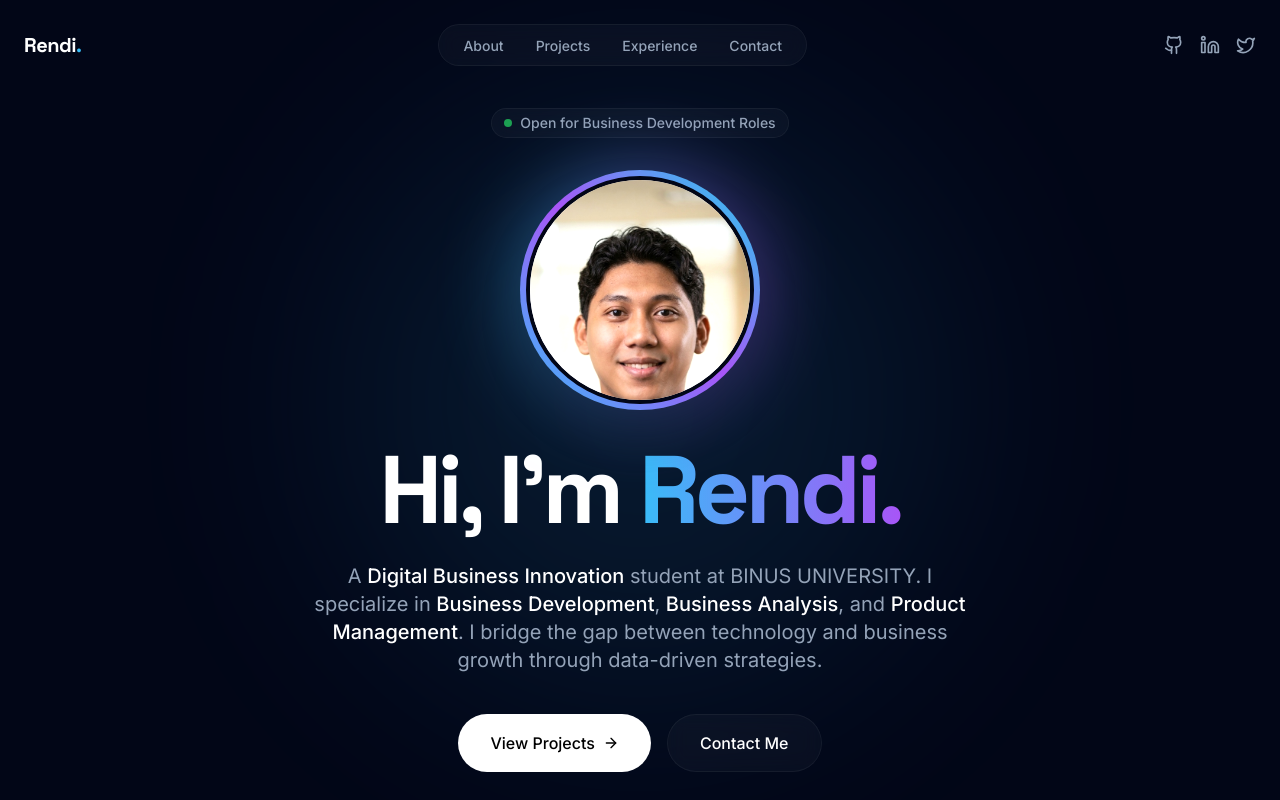
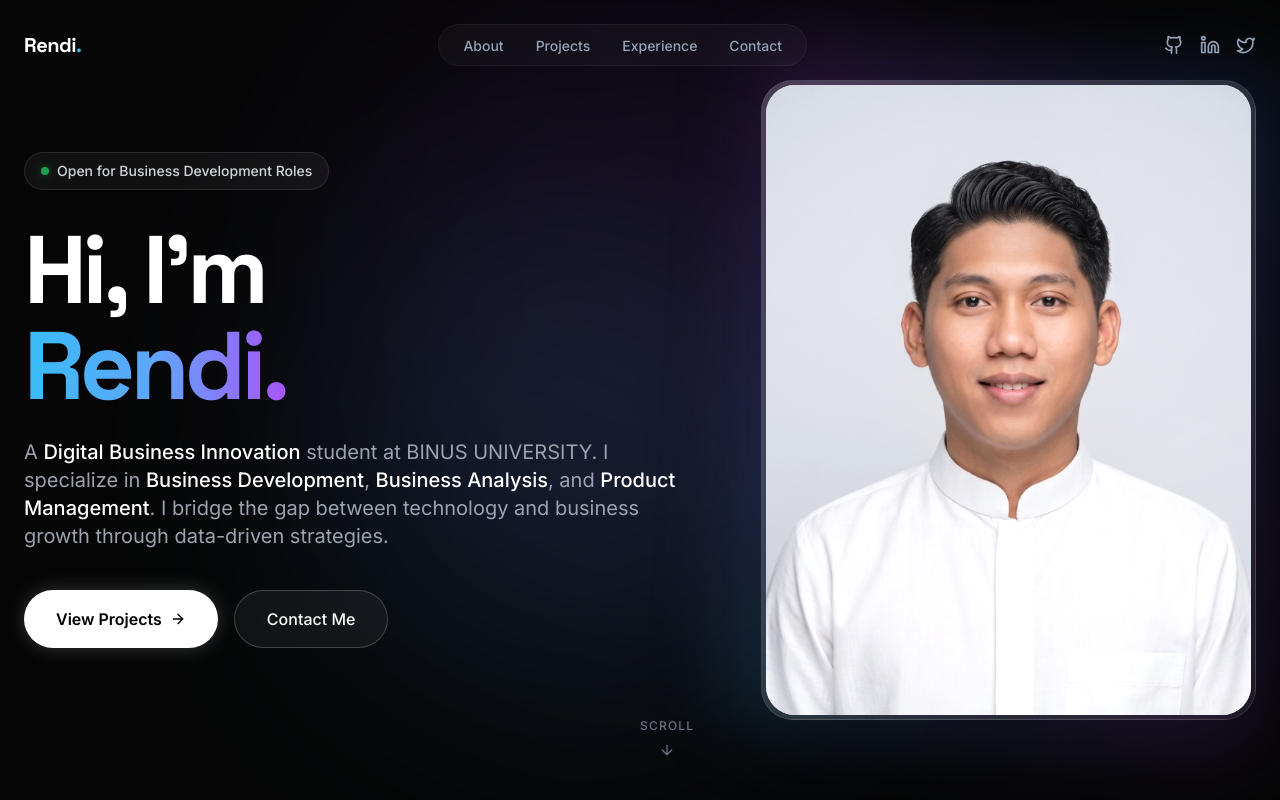
Before and after one commit to rendiody0911/porto, a Next.js app: page / in a window 1280 px wide. Shown: the top 800 px of the page. Built offline with nearby package versions, Linux system fonts and the light colour scheme.

Commit message:
Redesign Hero layout for full portrait photo

```diff
--- a/components/Hero.tsx
+++ b/components/Hero.tsx
@@ -1,61 +1,50 @@
 "use client";
 
 import { motion } from "framer-motion";
-import { ArrowRight } from "lucide-react";
+import { ArrowRight, ArrowDown } from "lucide-react";
+import Link from "next/link";
 
 export default function Hero() {
   return (
-    <section className="relative min-h-screen flex flex-col justify-center items-center overflow-hidden px-6 pt-20">
+    <section className="relative min-h-screen flex items-center overflow-hidden px-6 pt-24 lg:pt-0 bg-[#050505]">
       {/* Background glow effects */}
-      <div className="absolute top-1/2 left-1/2 -translate-x-1/2 -translate-y-1/2 w-[600px] h-[600px] bg-accent/20 rounded-full blur-[120px] opacity-50 pointer-events-none" />
+      <div className="absolute top-0 left-0 w-full h-full overflow-hidden pointer-events-none">
+        <div className="absolute top-1/4 left-1/4 w-[500px] h-[500px] bg-accent/10 rounded-full blur-[120px] mix-blend-screen" />
+        <div className="absolute bottom-1/4 right-1/4 w-[600px] h-[600px] bg-purple-600/10 rounded-full blur-[120px] mix-blend-screen" />
+      </div>
 
-      <div className="z-10 max-w-4xl text-center flex flex-col items-center">
+      <div className="max-w-7xl mx-auto w-full z-10 grid grid-cols-1 lg:grid-cols-12 gap-12 lg:gap-8 items-center">
+
+        {/* Left Column: Text Content */}
+        <div className="lg:col-span-7 flex flex-col items-center lg:items-start text-center lg:text-left order-2 lg:order-1">
           <motion.div
             initial={{ opacity: 0, y: 20 }}
             animate={{ opacity: 1, y: 0 }}
             transition={{ duration: 0.5 }}
-          className="inline-flex items-center gap-2 px-3 py-1 rounded-full glass text-sm font-medium text-secondary mb-8"
+            className="inline-flex items-center gap-2 px-4 py-2 rounded-full border border-white/10 bg-white/5 text-sm font-medium text-gray-300 mb-8"
           >
-          <span className="w-2 h-2 rounded-full bg-green-500 animate-pulse" />
+            <span className="w-2 h-2 rounded-full bg-green-500 animate-pulse shadow-[0_0_10px_rgba(34,197,94,0.5)]" />
             Open for Business Development Roles
-        </motion.div>
-
-        <motion.div
-          initial={{ opacity: 0, scale: 0.8 }}
-          animate={{ opacity: 1, scale: 1 }}
-          transition={{ duration: 0.5, type: "spring", bounce: 0.4 }}
-          className="mb-8 relative"
-        >
-          <div className="absolute inset-0 bg-gradient-to-r from-accent to-purple-500 rounded-full blur-2xl opacity-50 animate-pulse" />
-          <div className="relative w-48 h-48 md:w-60 md:h-60 rounded-full p-1.5 bg-gradient-to-tr from-accent via-purple-500 to-cyan-400 shadow-2xl">
-            <div className="w-full h-full rounded-full overflow-hidden border-4 border-background bg-white">
-              {/* eslint-disable-next-line @next/next/no-img-element */}
-              <img
-                src="/profile.jpg"
-                alt="Rendi Ody Setiawan"
-                className="w-full h-full object-cover object-top hover:scale-110 transition-transform duration-500 brightness-110 contrast-105"
-              />
-            </div>
-          </div>
           </motion.div>
 
           <motion.h1
             initial={{ opacity: 0, y: 20 }}
             animate={{ opacity: 1, y: 0 }}
             transition={{ duration: 0.5, delay: 0.1 }}
-          className="text-5xl md:text-7xl lg:text-8xl font-display font-bold tracking-tighter text-primary mb-6 leading-tight"
+            className="text-5xl md:text-7xl lg:text-8xl font-display font-bold tracking-tighter text-white mb-6 leading-[1.1]"
           >
-          Hi, I'm <span className="text-transparent bg-clip-text bg-gradient-to-r from-accent to-purple-500">Rendi.</span>
+            Hi, I'm <br className="hidden lg:block"/>
+            <span className="text-transparent bg-clip-text bg-gradient-to-r from-accent via-blue-400 to-purple-500">Rendi.</span>
           </motion.h1>
 
           <motion.p
             initial={{ opacity: 0, y: 20 }}
             animate={{ opacity: 1, y: 0 }}
             transition={{ duration: 0.5, delay: 0.2 }}
-          className="text-lg md:text-xl text-secondary max-w-2xl mb-10 leading-relaxed"
+            className="text-lg md:text-xl text-gray-400 max-w-2xl mb-10 leading-relaxed"
           >
-          A <strong className="text-primary font-medium">Digital Business Innovation</strong> student at BINUS UNIVERSITY.
-          I specialize in <strong className="text-primary font-medium">Business Development</strong>, <strong className="text-primary font-medium">Business Analysis</strong>, and <strong className="text-primary font-medium">Product Management</strong>.
+            A <strong className="text-white font-medium">Digital Business Innovation</strong> student at BINUS UNIVERSITY.
+            I specialize in <strong className="text-white font-medium">Business Development</strong>, <strong className="text-white font-medium">Business Analysis</strong>, and <strong className="text-white font-medium">Product Management</strong>.
             I bridge the gap between technology and business growth through data-driven strategies.
           </motion.p>
 
@@ -63,23 +52,64 @@ export default function Hero() {
             initial={{ opacity: 0, y: 20 }}
             animate={{ opacity: 1, y: 0 }}
             transition={{ duration: 0.5, delay: 0.3 }}
-          className="flex flex-col sm:flex-row gap-4"
+            className="flex flex-col sm:flex-row gap-4 w-full sm:w-auto"
           >
-          <a
+            <Link
               href="#projects"
-            className="inline-flex items-center justify-center gap-2 px-8 py-4 bg-primary text-black rounded-full font-medium hover:bg-gray-200 transition-colors"
+              className="inline-flex items-center justify-center gap-2 px-8 py-4 bg-white text-black rounded-full font-semibold hover:bg-gray-200 transition-all hover:scale-105 duration-300 shadow-[0_0_20px_rgba(255,255,255,0.2)]"
             >
               View Projects
               <ArrowRight className="w-4 h-4" />
-          </a>
-          <a
+            </Link>
+            <Link
               href="#contact"
-            className="inline-flex items-center justify-center gap-2 px-8 py-4 glass text-primary rounded-full font-medium hover:bg-white/10 transition-colors"
+              className="inline-flex items-center justify-center gap-2 px-8 py-4 border border-white/20 bg-white/5 text-white rounded-full font-medium hover:bg-white/10 transition-all hover:scale-105 duration-300 backdrop-blur-md"
             >
               Contact Me
-          </a>
+            </Link>
           </motion.div>
         </div>
+
+        {/* Right Column: Full Screen Photo */}
+        <div className="lg:col-span-5 flex justify-center lg:justify-end order-1 lg:order-2 w-full">
+          <motion.div
+            initial={{ opacity: 0, scale: 0.9, x: 20 }}
+            animate={{ opacity: 1, scale: 1, x: 0 }}
+            transition={{ duration: 0.7, type: "spring", bounce: 0.3 }}
+            className="relative w-full max-w-[320px] md:max-w-[400px] lg:max-w-full aspect-[3/4] lg:h-[80vh] lg:aspect-auto"
+          >
+            {/* Premium backdrop frame */}
+            <div className="absolute inset-0 bg-gradient-to-tr from-accent/20 via-purple-500/20 to-blue-500/20 rounded-3xl blur-2xl transform rotate-3 scale-105" />
+
+            <div className="relative w-full h-full rounded-[2rem] p-1 bg-gradient-to-br from-white/20 to-white/5 backdrop-blur-sm border border-white/10 shadow-2xl overflow-hidden group">
+              {/* The Photo */}
+              <div className="w-full h-full rounded-[1.8rem] overflow-hidden bg-[#e0e2e5]">
+                {/* eslint-disable-next-line @next/next/no-img-element */}
+                <img
+                  src="/profile-full.jpg"
+                  alt="Rendi Ody Setiawan"
+                  className="w-full h-full object-cover object-top transition-transform duration-700 group-hover:scale-105 brightness-105 contrast-105"
+                />
+              </div>
+
+              {/* Subtle glass overlay gradient at the bottom for text integration if needed later */}
+              <div className="absolute inset-0 bg-gradient-to-t from-black/40 via-transparent to-transparent opacity-0 group-hover:opacity-100 transition-opacity duration-500 pointer-events-none" />
+            </div>
+          </motion.div>
+        </div>
+
+      </div>
+
+      {/* Scroll indicator */}
+      <motion.div
+        initial={{ opacity: 0 }}
+        animate={{ opacity: 1 }}
+        transition={{ delay: 1, duration: 1 }}
+        className="absolute bottom-8 left-1/2 -translate-x-1/2 hidden lg:flex flex-col items-center gap-2 text-gray-500 animate-bounce"
+      >
+        <span className="text-xs uppercase tracking-widest font-medium">Scroll</span>
+        <ArrowDown className="w-4 h-4" />
+      </motion.div>
     </section>
   );
 }
```
Also changed, not shown: public/profile-full.jpg (added). Lines whose indentation alone changed are shown as unchanged.
